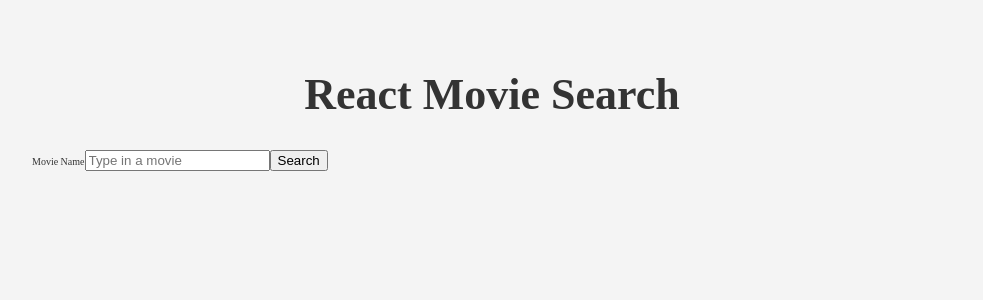
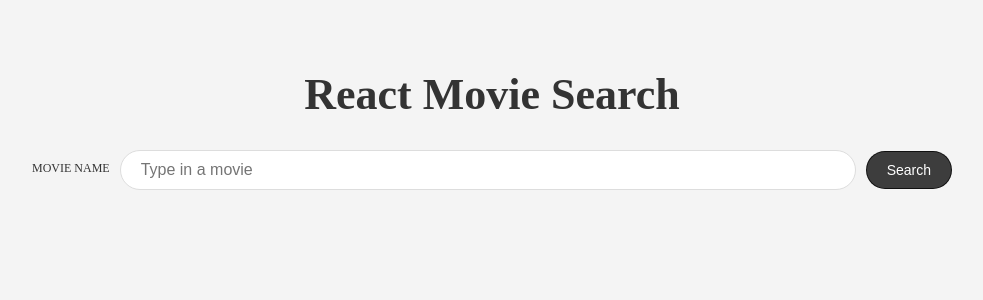
Before and after one commit to SavenkovYS/React_Movie_Search_App, a React app: page / in a window 1280 px wide. Shown: the top 300 px of the page, without its empty margins (148-1131 px from the left). Built offline with nearby package versions, Linux system fonts and the light colour scheme.

Commit message:
styling form

```diff
--- a/src/css/style.css
+++ b/src/css/style.css
@@ -34,3 +34,49 @@
     font-size: 4.4rem;
     text-align: center;
 }
+
+.form {
+    display: grid;
+}
+
+.label {
+    font-size: 1.2rem;
+    margin-bottom: 0.2rem;
+    text-transform: uppercase;
+}
+
+.input {
+    font-size: 1.6rem;
+    padding: 0.5rem 2rem;
+    line-height: 2.8rem;
+    border-radius: 20px;
+    border: 1px solid #ddd;
+    margin-bottom: 1rem;
+}
+
+.button {
+    background-color: rgba(0, 0, 0, 0.75);
+    color: #fff;
+    padding: 1rem 2rem;
+    border: 1px solid rgba(0, 0, 0, 0.75);
+    border-radius: 20px;
+    font-size: 1.4rem;
+    cursor: pointer;
+    transition: background-color 250ms;
+}
+
+.button:hover {
+    background-color: rgba(0, 0, 0, 0.85);
+}
+
+@media(min-width: 786px) {
+    .form {
+        grid-template-columns: auto 1fr auto;
+        grid-gap: 1rem;
+        align-items: center;
+    }
+
+    .input {
+        margin-bottom: 0;
+    }
+}
```
